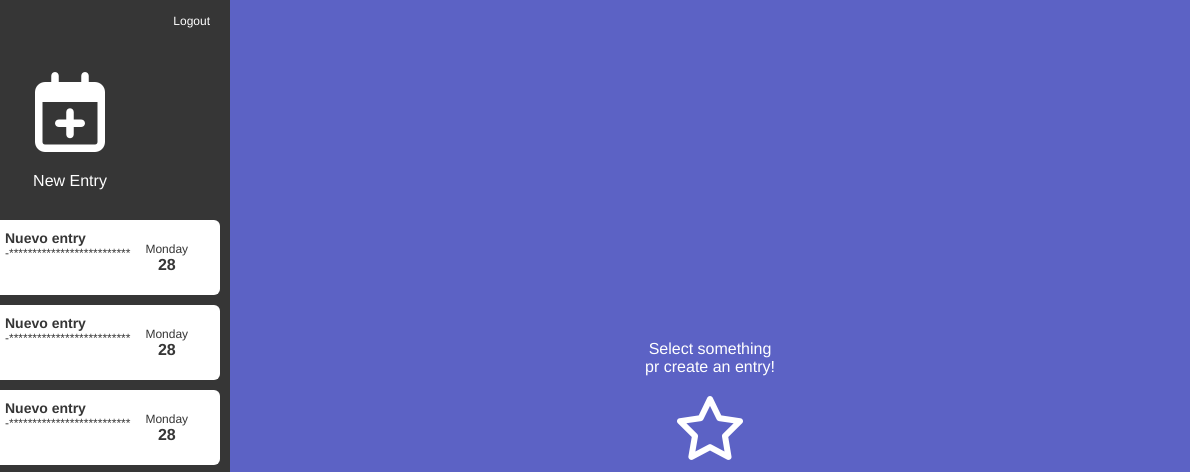
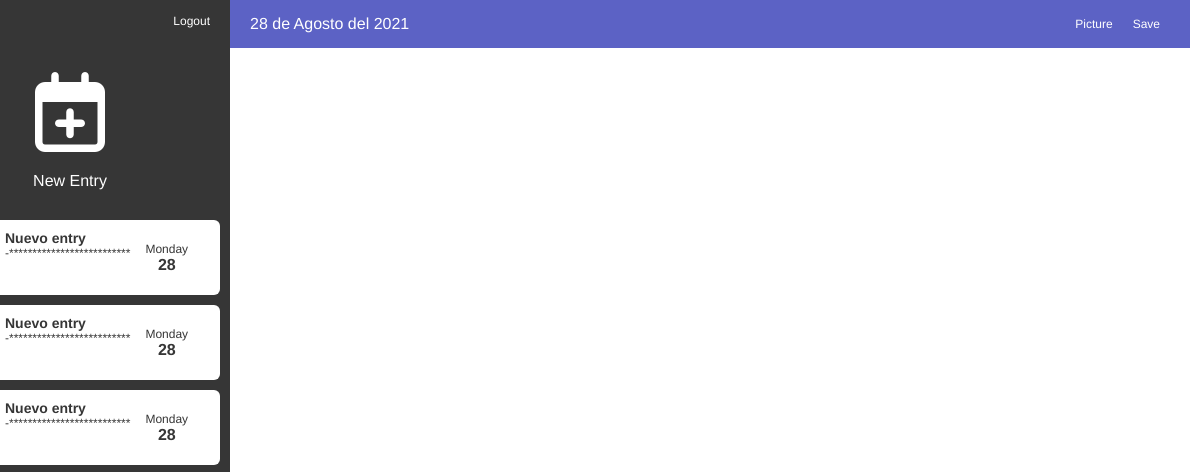
Before and after one commit to JesusMirandaEspino/journal-app-react, a React app: page / in a window 1280 px wide. Shown: the top 472 px of the page, 90-1280 px from the left. Built offline with nearby package versions, Linux system fonts and the light colour scheme.

Commit message:
NoteAppBar styles

```diff
--- a/src/components/journal/JournalScreen.js
+++ b/src/components/journal/JournalScreen.js
@@ -1,6 +1,7 @@
 import React from 'react';
 import { Sidebar } from './Sidebar';
-import { NothingSeleted } from './NothingSeleted';
+// en proceso import { NothingSeleted } from './NothingSeleted';
+import { NoteScreen } from '../notes/NoteScreen';
 
 export const JournalScreen = () => {
     return (
@@ -11,7 +12,9 @@ export const JournalScreen = () => {
 
             <main>
 
-                <NothingSeleted />
+                {/* <NothingSeleted /> */}
+
+                <NoteScreen />
 
             </main>
 
--- /dev/null
+++ b/src/components/notes/NoteScreen.js
@@ -0,0 +1,12 @@
+import React from 'react';
+import { NotesAppBar } from './NotesAppBar';
+
+export const NoteScreen = () => {
+    return (
+        <div className="note__main-content" >
+
+            <NotesAppBar />
+
+        </div>
+    )
+}
--- /dev/null
+++ b/src/components/notes/NotesAppBar.js
@@ -0,0 +1,18 @@
+import React from 'react'
+
+export const NotesAppBar = () => {
+    return (
+        <div  className="notes__appbar">
+            <span>28 de Agosto del 2021</span>
+
+            <div>
+
+                <button className="btn" >Picture</button>
+
+                <button className="btn" >Save</button>
+
+            </div>
+
+        </div>
+    )
+}
--- /dev/null
+++ b/src/styles/components/_notes.scss
@@ -0,0 +1,15 @@
+.note__main-content{
+    display:flex;
+    flex-direction: column;
+    height:100vh;
+}
+
+
+.notes__appbar{
+    display:flex;
+    align-items: center;
+    justify-content: space-between;
+    background-color: $primary;
+    color:white;
+    padding:  10px 20px;
+}
--- a/src/styles/styles.scss
+++ b/src/styles/styles.scss
@@ -4,6 +4,7 @@
 @import './components/_links';
 @import './components/journal';
 @import './components/nothing';
+@import './components/_notes';
 
 // Components
 @import './components/auth';
```
